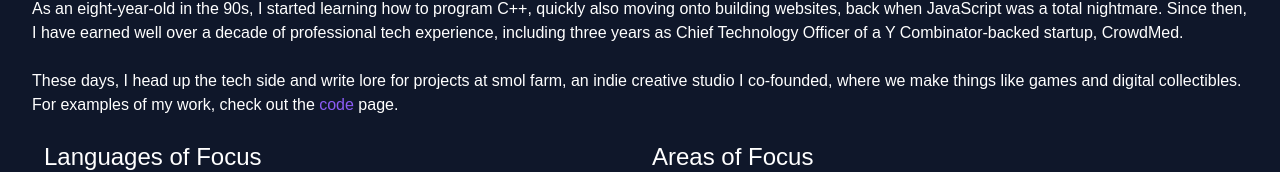
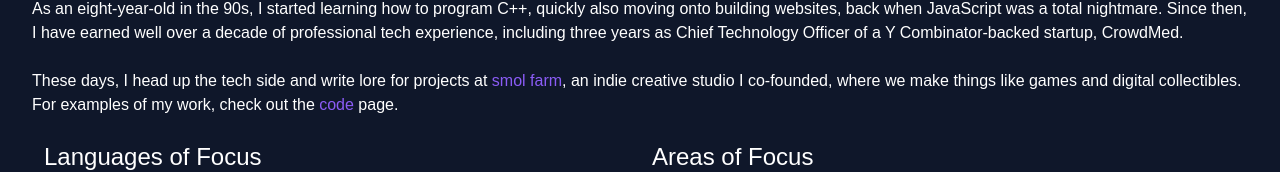
Before and after one commit to ExistentialEnso/ens0-me, a Next.js app: page / in a window 1280 px wide. Shown: the part 466-638 px from the top of the page. Built offline with nearby package versions, Linux system fonts and the light colour scheme; a web font is replaced by a local one.

Commit message:
Add link back to smol.farm in copy

```diff
--- a/src/app/page.tsx
+++ b/src/app/page.tsx
@@ -37,7 +37,7 @@ export default function Home() {
         </p>
 
         <p className="mb-6">
-            These days, I head up the tech side and write lore for projects at smol farm, an indie creative studio I co-founded, where we make things like games and digital collectibles. For examples of my work, check out the <Link href="/code">code</Link> page.
+            These days, I head up the tech side and write lore for projects at <Link href="https://smol.farm">smol farm</Link>, an indie creative studio I co-founded, where we make things like games and digital collectibles. For examples of my work, check out the <Link href="/code">code</Link> page.
         </p>
 
         <div className="mb-12 px-3 w-full md:w-1/2 inline-block align-top">
```
